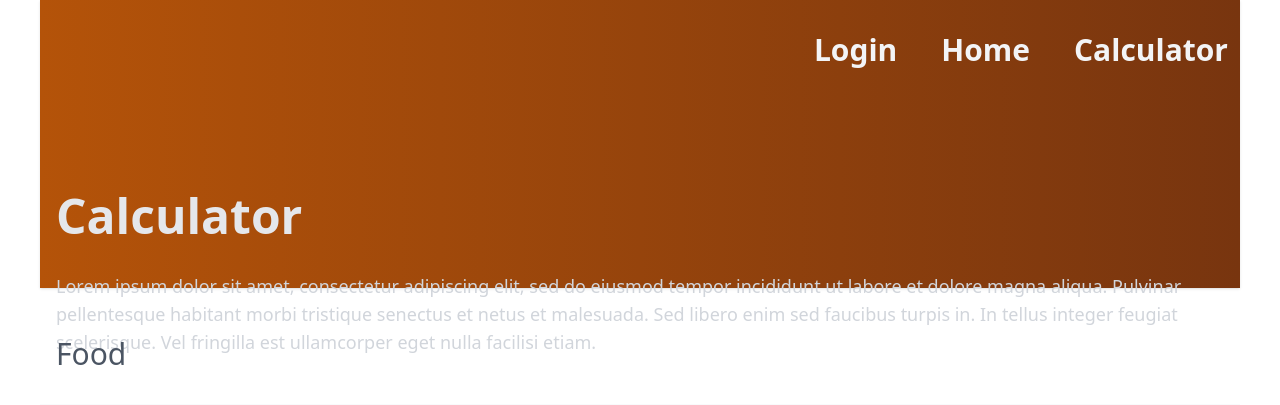
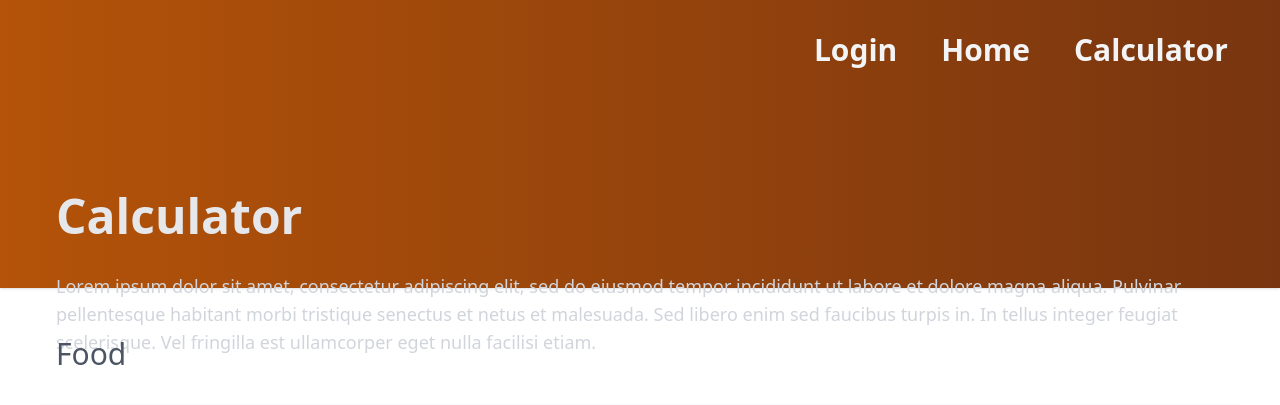
Before and after one commit to MoniMurray/september_hackathon_team7, a Django app: page /calculator/ in a window 1280 px wide. Shown: the top 405 px of the page. Run offline with Django 3.2, Linux system fonts and the light colour scheme; style sheets or scripts are compiled from the project's sources; some libraries are stand-ins or nearby versions.

Commit message:
fix more alignment issues on large screens

```diff
--- a/calculator/templates/calculator/calculator.html
+++ b/calculator/templates/calculator/calculator.html
@@ -17,16 +17,20 @@
 
 
 <!-- calculator -->
+
+<div class="px-4 pt-48 pb-16 h-72 bg-gradient-to-r  from-yellow-700 to-yellow-900 shadow caluclator about-caluculator ">
+	<h1 class="px-10 text-5xl font-bold pb-8 text-gray-200 "> Calculator</h1>
+	<p class='px-10 text-lg text-gray-300 leading-loose'>Lorem ipsum dolor sit amet, consectetur adipiscing elit, sed do eiusmod tempor incididunt ut labore et
+		dolore magna aliqua. Pulvinar pellentesque habitant morbi tristique senectus et netus et malesuada. Sed
+		libero enim sed faucibus turpis in. In tellus integer feugiat scelerisque. Vel fringilla est ullamcorper
+		eget nulla facilisi etiam.
+	</p>
+</div>
+
+
 <div class="px-10 css-test">
 	<section id="calculator">
-		<div class="px-4 pt-48 pb-16 h-72 bg-gradient-to-r  from-yellow-700 to-yellow-900 shadow caluclator about-caluculator ">
-			<h1 class="text-5xl font-bold pb-8 text-gray-200 "> Calculator</h1>
-			<p class='text-lg text-gray-300 leading-loose'>Lorem ipsum dolor sit amet, consectetur adipiscing elit, sed do eiusmod tempor incididunt ut labore et
-				dolore magna aliqua. Pulvinar pellentesque habitant morbi tristique senectus et netus et malesuada. Sed
-				libero enim sed faucibus turpis in. In tellus integer feugiat scelerisque. Vel fringilla est ullamcorper
-				eget nulla facilisi etiam.
-			</p>
-		</div>
+
 		<h2 class='pt-12 px-4 pb-8 text-3xl text-gray-600'> Food </h2>
 		<div id="holder" class='overflow-x-auto'>
 			<div class="calculator calculator-food relative overflow-x-auto " id="food">
@@ -283,7 +287,7 @@
 				</table>
 			</div>
 
-		<div class="calculator about-results">
+		<div class="pb-40 calculator about-results">
 			<h2 class='py-8 px-4 text-4xl pb-8 text-gray-700'>Results</h2>
 			<p class='py-2 px-4 text-lg'>Lorem ipsum dolor sit amet, consectetur adipiscing elit, sed do eiusmod tempor incididunt ut labore et
 				dolore magna aliqua. Pulvinar pellentesque habitant morbi tristique senectus et netus et malesuada. Sed
```
